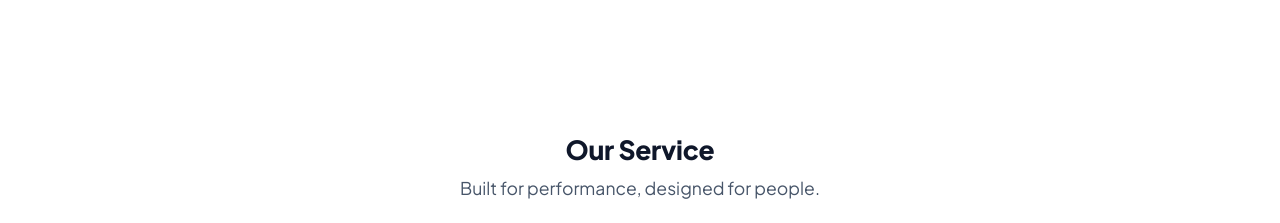
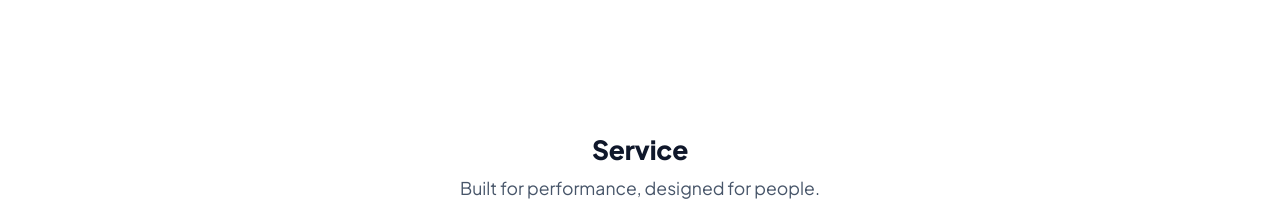
Before and after one commit to namanSaxena500/DzoneWebsite, a Next.js app: page / in a window 1280 px wide. Shown: the part 1340-1563 px from the top of the page. Built offline with nearby package versions, Linux system fonts and the light colour scheme.

Commit message:
final lulllll

```diff
--- a/src/components/ServicesList.js
+++ b/src/components/ServicesList.js
@@ -39,7 +39,7 @@ export default function ServicesList() {
   return (
     <section id="services" className="services">
       <div className="container">
-        <h2 className="services-section-title">Our Service</h2>
+        <h2 className="services-section-title"> Service</h2>
         <p className="services-section-subtitle">Built for performance, designed for people.</p>
 
         <div className="services-grid">
```
